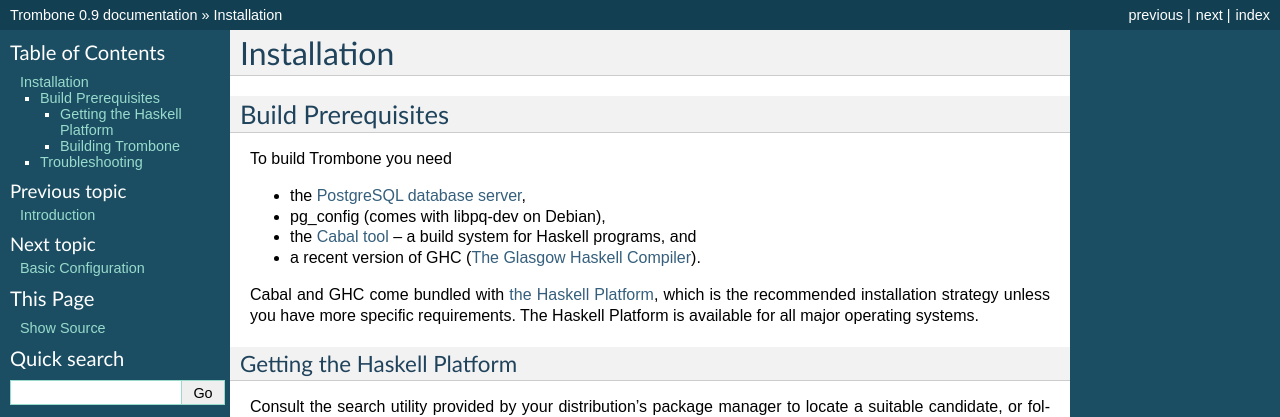
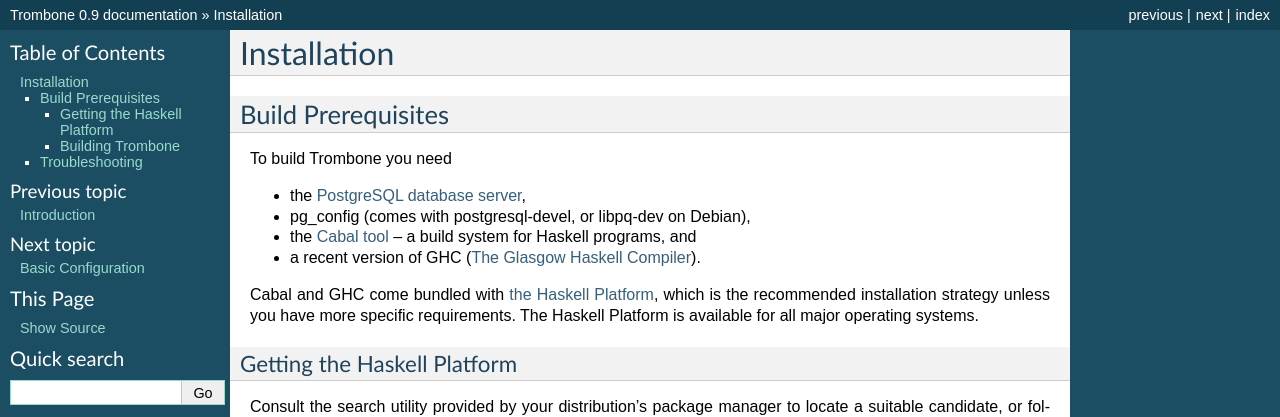
Before and after one commit to laserpants/trombone, a Sphinx documentation site: the page built from docs/installation.rst, in a window 1280 px wide. Shown: the top 417 px of the page. Built offline with Sphinx 7.4.7, drawn with Linux system fonts in a browser that asks for light colours.

Commit message:
Update installation.rst

```diff
--- a/docs/installation.rst
+++ b/docs/installation.rst
@@ -7,7 +7,7 @@
 To build Trombone you need
 
 * the `PostgreSQL database server <http://www.postgresql.org/>`_,
-* pg_config (comes with libpq-dev on Debian),
+* pg_config (comes with postgresql-devel, or libpq-dev on Debian),
 * the `Cabal tool <https://www.haskell.org/cabal/>`_  -- a build system for Haskell programs, and
 * a recent version of GHC (`The Glasgow Haskell Compiler <https://www.haskell.org/ghc/>`_).
 
```
